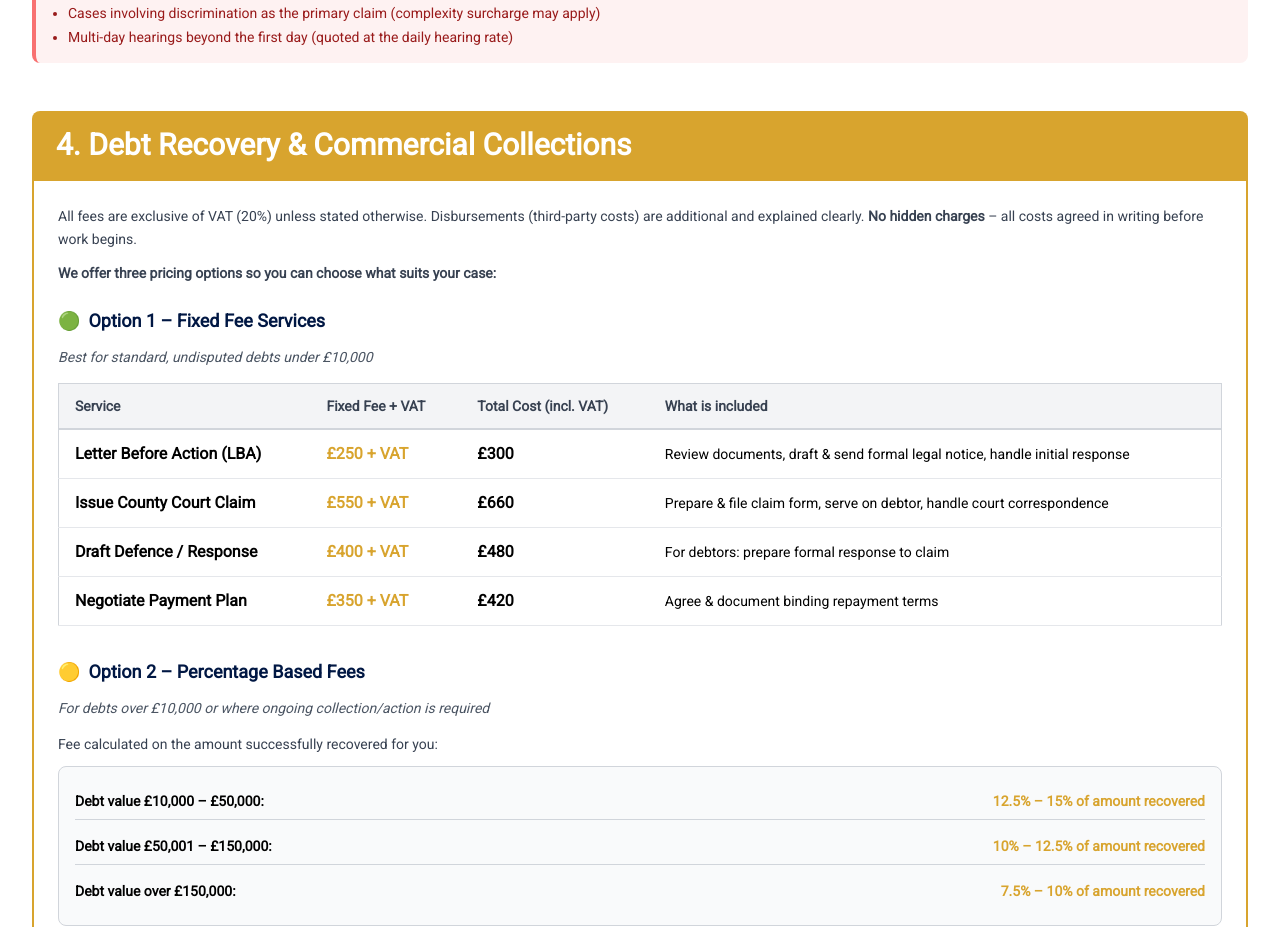
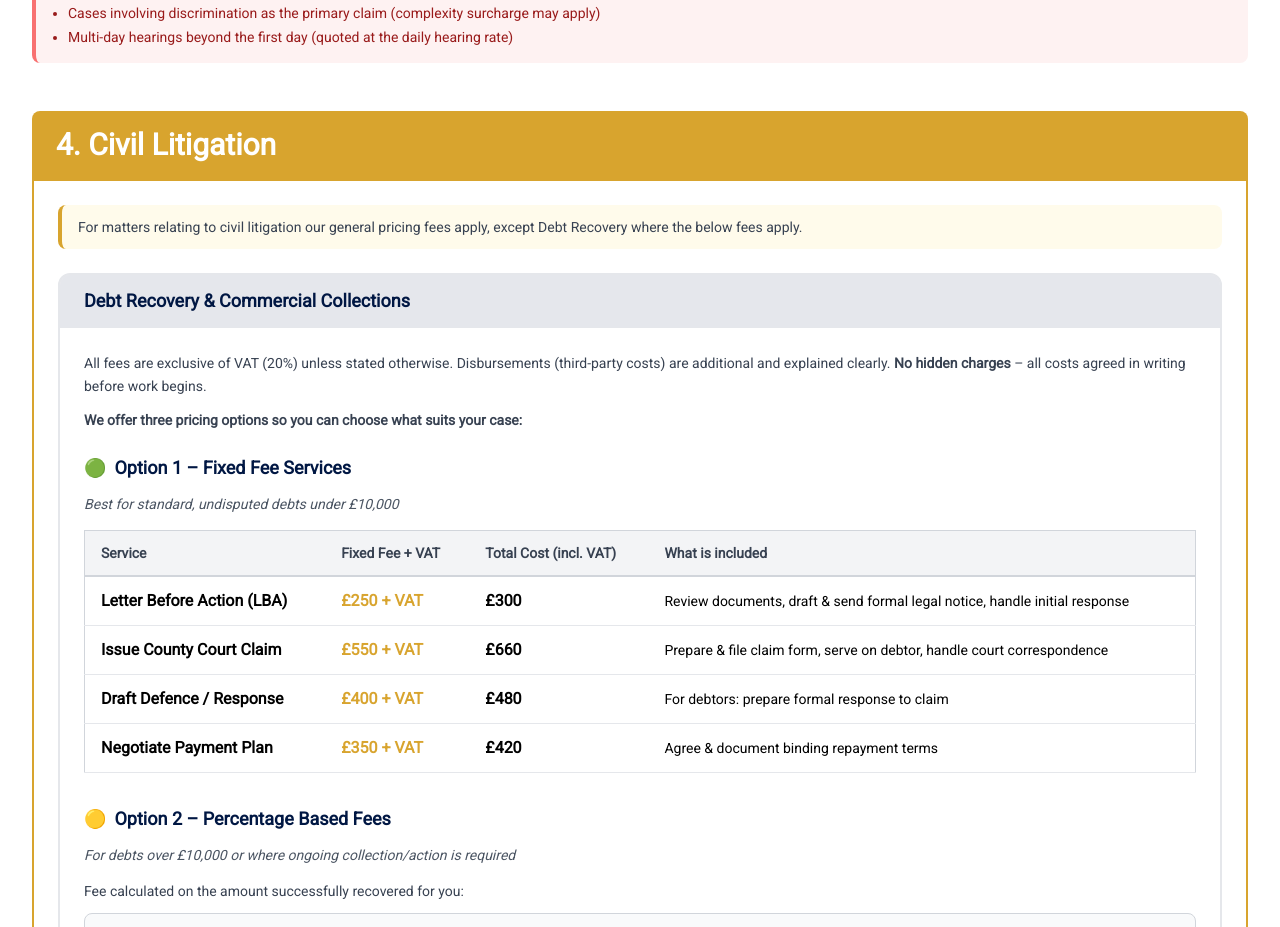
Before and after one commit to coolrass1/jdswebsiteapp, a Next.js app: page /fees in a window 1280 px wide. Shown: the part 5460-6387 px from the top of the page. Built offline with nearby package versions, Linux system fonts and the light colour scheme.

Commit message:
Restructure Section 4 as Civil Litigation with Debt Recovery as subsection

```diff
--- a/app/fees/page.jsx
+++ b/app/fees/page.jsx
@@ -487,13 +487,27 @@ const Feeuptodate = () => {
           </div>
         </section>
 
-        {/* Debt Recovery Section */}
+        {/* Civil Litigation Section */}
         <section className="mb-8 sm:mb-12">
           <div className="bg-primary text-white px-3 sm:px-6 py-3 sm:py-4 rounded-t-lg">
-            <h2 className="text-lg sm:text-2xl lg:text-3xl font-bold">4. Debt Recovery & Commercial Collections</h2>
+            <h2 className="text-lg sm:text-2xl lg:text-3xl font-bold">4. Civil Litigation</h2>
           </div>
 
           <div className="bg-white border-2 border-primary rounded-b-lg p-4 sm:p-6">
+            {/* Civil Litigation intro */}
+            <div className="mb-6 bg-amber-50 border-l-4 border-primary rounded-lg px-4 py-3 text-xs sm:text-sm text-gray-700 leading-relaxed">
+              <p>
+                For matters relating to civil litigation our general pricing fees apply, except Debt Recovery where the below fees apply.
+              </p>
+            </div>
+
+            {/* Debt Recovery Subsection */}
+            <div className="border-2 border-gray-200 rounded-xl overflow-hidden">
+              <div className="bg-secondary/10 border-b border-gray-200 px-4 sm:px-6 py-3">
+                <h3 className="text-base sm:text-lg font-bold text-secondary">Debt Recovery &amp; Commercial Collections</h3>
+              </div>
+
+            <div className="p-4 sm:p-6">
             <div className="mb-6 text-xs sm:text-sm text-gray-700">
               <p className="mb-3 leading-relaxed">
                 All fees are exclusive of VAT (20%) unless stated otherwise. Disbursements (third-party costs) are additional and explained clearly. <strong>No hidden charges</strong> – all costs agreed in writing before work begins.
@@ -648,7 +662,9 @@ const Feeuptodate = () => {
                 We will always confirm likely disbursements with you before they are incurred.
               </p>
             </div>
-          </div>
+            </div>{/* end Debt Recovery inner p-4 */}
+            </div>{/* end Debt Recovery subsection border box */}
+          </div>{/* end Civil Litigation bg-white */}
         </section>
 
         {/* Criminal Law Section */}
```
